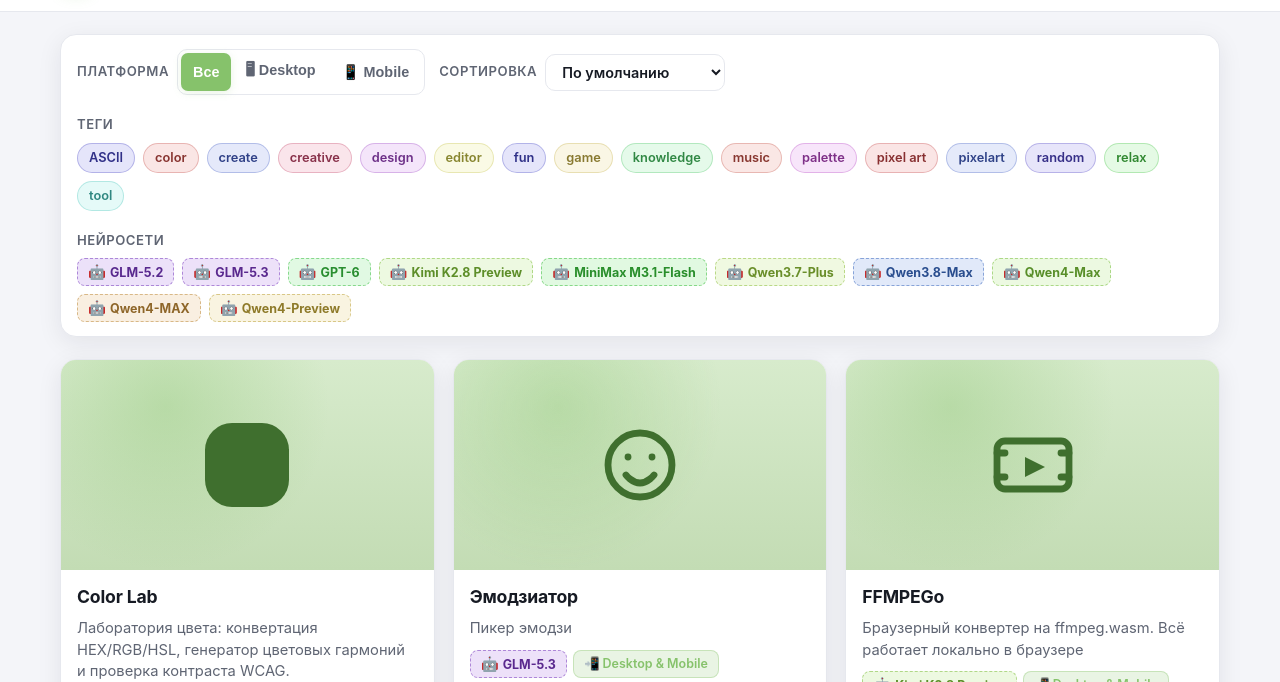
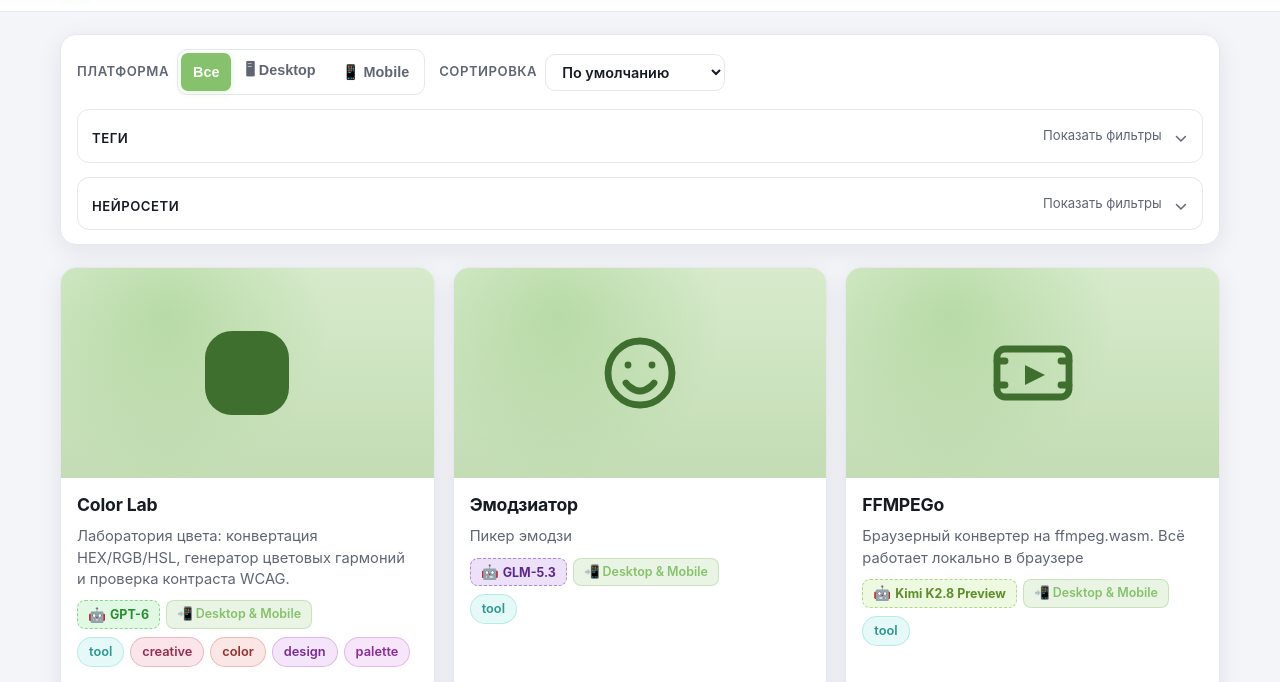
Before and after one commit to cvetyshayasiren/appboo, a plain HTML site: page index.html in a window 1280 px wide. Shown: the part 60-742 px from the top of the page. Drawn offline with Linux system fonts and the light colour scheme.

Commit message:
Add collapsible tag and AI filter panels

```diff
--- a/index.html
+++ b/index.html
@@ -214,6 +214,50 @@ main {
   font-weight: 600;
   text-transform: uppercase;
   letter-spacing: 0.04em;
+}
+
+/* Сворачиваемые секции фильтров */
+.filter-accordion {
+  display: block;
+  width: 100%;
+  border: 1px solid var(--border);
+  border-radius: 12px;
+  padding: 0;
+  overflow: hidden;
+  background: var(--card);
+}
+.filter-accordion-toggle {
+  width: 100%;
+  display: flex;
+  align-items: center;
+  gap: 12px;
+  padding: 12px 14px;
+  border: 0;
+  background: transparent;
+  color: var(--text);
+  cursor: pointer;
+  text-align: left;
+  font: inherit;
+}
+.filter-accordion-toggle:hover { background: var(--accent-soft); }
+.filter-accordion-toggle:focus-visible { outline: 2px solid var(--accent); outline-offset: -3px; }
+.filter-accordion-toggle .filter-label { min-width: 0; color: var(--text); }
+.filter-summary { margin-left: auto; color: var(--text-muted); font-size: .82rem; }
+.accordion-chevron { color: var(--text-muted); transition: transform .24s ease; font-size: 1.15rem; }
+.filter-accordion.open .accordion-chevron { transform: rotate(180deg); }
+.filter-accordion-panel {
+  display: grid;
+  grid-template-rows: 0fr;
+  transition: grid-template-rows .28s ease;
+}
+.filter-accordion.open .filter-accordion-panel { grid-template-rows: 1fr; }
+.filter-accordion-inner { min-height: 0; overflow: hidden; padding: 0 14px; }
+.filter-accordion.open .filter-accordion-inner { padding-bottom: 14px; }
+.filter-accordion .tag-filters { gap: 8px; }
+.filter-accordion .tag-filters:empty { display: none; }
+.filter-accordion:has(.tag-filters:empty) { display: none; }
+@media (prefers-reduced-motion: reduce) {
+  .filter-accordion-panel, .accordion-chevron { transition: none; }
 }
 /* Сегментный переключатель платформы */
 .seg {
@@ -680,14 +724,22 @@ main {
       </div>
       <button class="btn-reset" id="reset-btn" style="display:none">Сбросить фильтры</button>
     </div>
-    <div class="filter-group">
-      <span class="filter-label">Теги</span>
-      <div class="tag-filters" id="tag-filters" role="group" aria-label="Фильтр по тегам"></div>
-    </div>
-    <div class="filter-group">
-      <span class="filter-label">Нейросети</span>
-      <div class="tag-filters" id="ai-filters" role="group" aria-label="Фильтр по нейросетям"></div>
-    </div>
+    <section class="filter-group filter-accordion" data-accordion="tags">
+      <button class="filter-accordion-toggle" type="button" aria-expanded="false" aria-controls="tag-panel">
+        <span class="filter-label">Теги</span><span class="filter-summary" id="tag-summary">Показать фильтры</span><span class="accordion-chevron" aria-hidden="true">⌄</span>
+      </button>
+      <div class="filter-accordion-panel" id="tag-panel" aria-hidden="true"><div class="filter-accordion-inner">
+        <div class="tag-filters" id="tag-filters" role="group" aria-label="Фильтр по тегам"></div>
+      </div></div>
+    </section>
+    <section class="filter-group filter-accordion" data-accordion="ai">
+      <button class="filter-accordion-toggle" type="button" aria-expanded="false" aria-controls="ai-panel">
+        <span class="filter-label">Нейросети</span><span class="filter-summary" id="ai-summary">Показать фильтры</span><span class="accordion-chevron" aria-hidden="true">⌄</span>
+      </button>
+      <div class="filter-accordion-panel" id="ai-panel" aria-hidden="true"><div class="filter-accordion-inner">
+        <div class="tag-filters" id="ai-filters" role="group" aria-label="Фильтр по нейросетям"></div>
+      </div></div>
+    </section>
   </div>
 
   <!-- Сетка карточек -->
@@ -1077,6 +1129,19 @@ function toggleTheme() {
 
 /* --- Навешивание событий --- */
 function bindEvents() {
+  // Раскрытие и сворачивание блоков тегов и нейросетей
+  document.querySelectorAll(".filter-accordion-toggle").forEach(button => {
+    button.addEventListener("click", () => {
+      const section = button.closest(".filter-accordion");
+      const isOpen = section.classList.toggle("open");
+      button.setAttribute("aria-expanded", String(isOpen));
+      const panel = document.getElementById(button.getAttribute("aria-controls"));
+      if (panel) panel.setAttribute("aria-hidden", String(!isOpen));
+      const summary = section.querySelector(".filter-summary");
+      if (summary) summary.textContent = isOpen ? "Скрыть фильтры" : "Показать фильтры";
+    });
+  });
+
   // Фильтр по платформе
   document.querySelector(".seg").addEventListener("click", e => {
     const btn = e.target.closest("[data-platform]");
```
